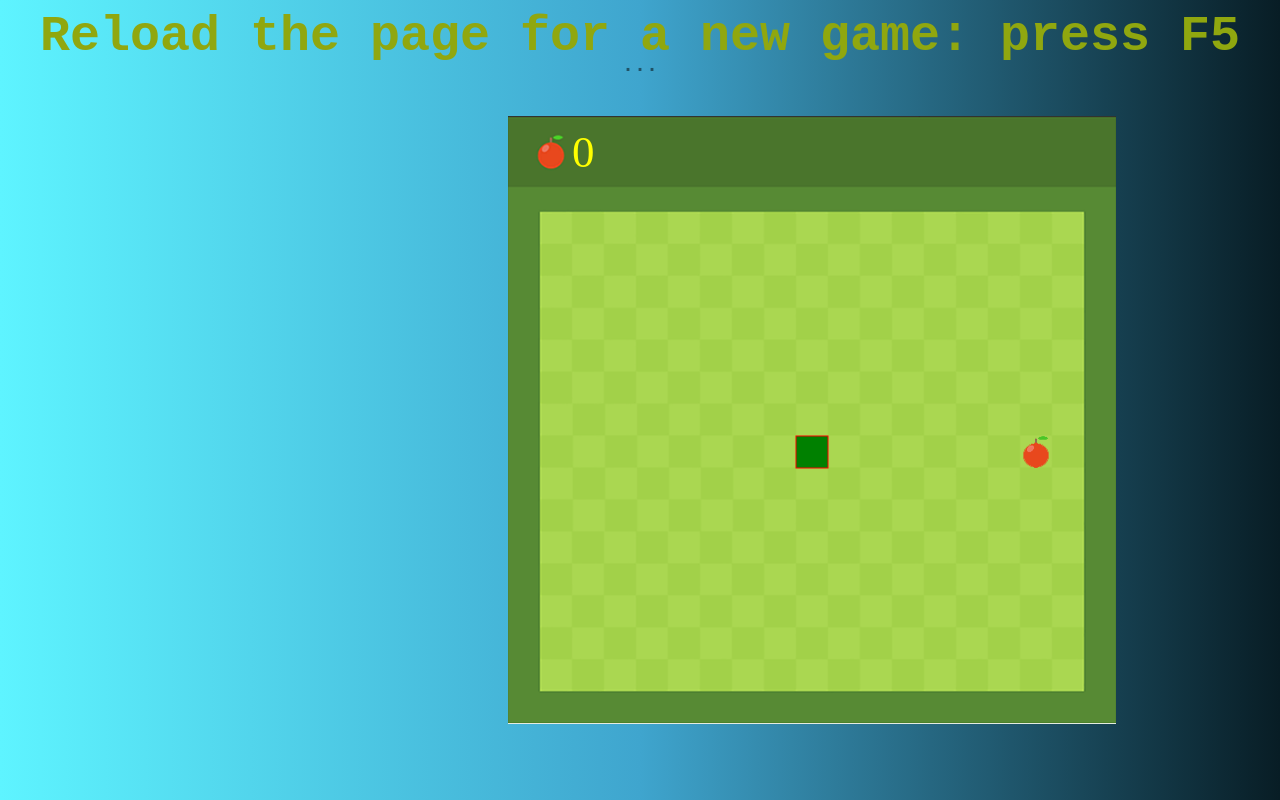
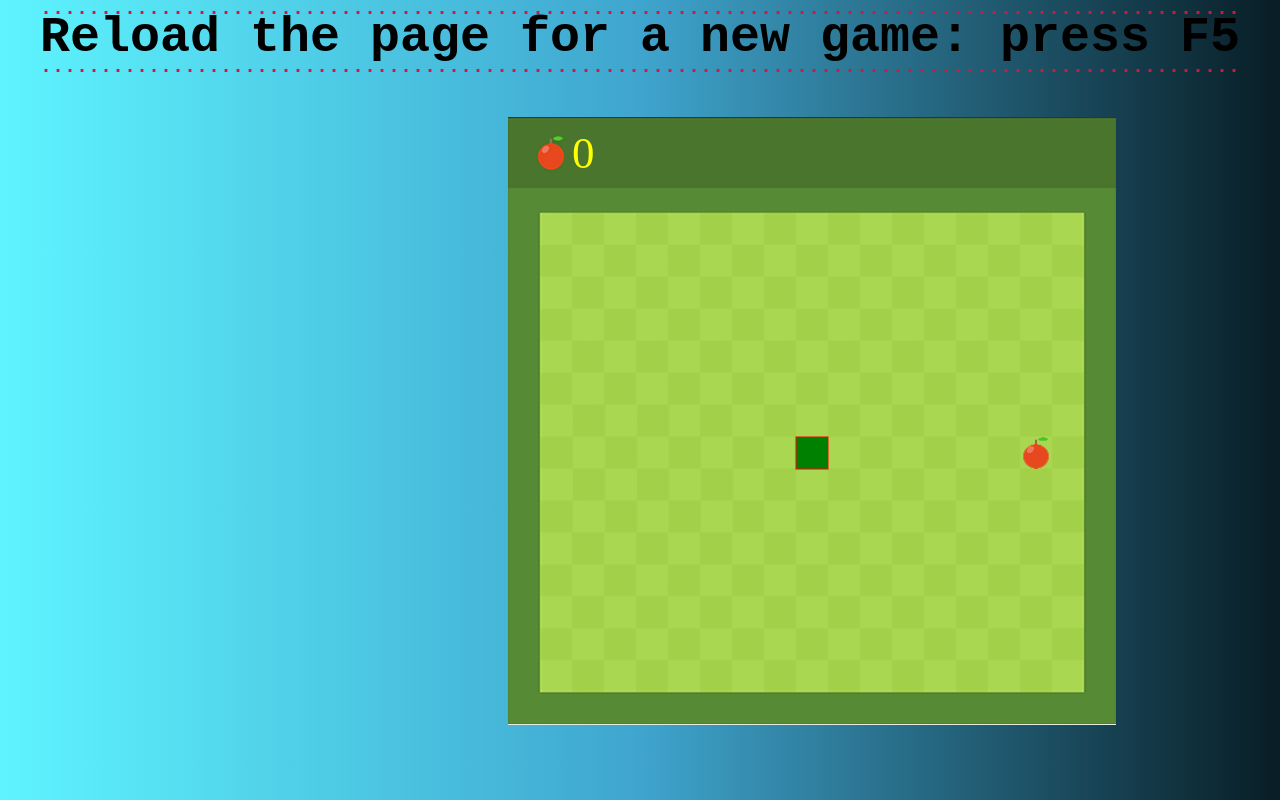
Before and after one commit to Brian10257/snake-game.js, a plain HTML site: page index.html in a window 1280 px wide. Drawn offline with Linux system fonts and the light colour scheme.

Commit message:
CSS added

```diff
--- a/css/style.css
+++ b/css/style.css
@@ -1,7 +1,7 @@
 .rule {
     text-align: center;
     font-size: 50px;
-    color: rgb(144, 167, 15);
+    color: rgb(0, 0, 0);
     font-weight: 900;
     font-family: monospace;
 }
@@ -10,10 +10,18 @@ body {
     background: linear-gradient(to right, #5ef4ff, #3fa5ce, #081d25);
 }
 
-.rule::after{
-    content: '...';
+.rule::after {
+    content: '....................................................................................................';
     display: block;
-    color: rgba(0, 0, 0, 0.5);
+    color: crimson;
     line-height: 1px;
     font-size: 20px;
 }
+
+.rule::before {
+    content: '....................................................................................................';
+    display: block;
+    color: crimson;
+    line-height: 1px;
+    font-size: 20px;
+}
```
